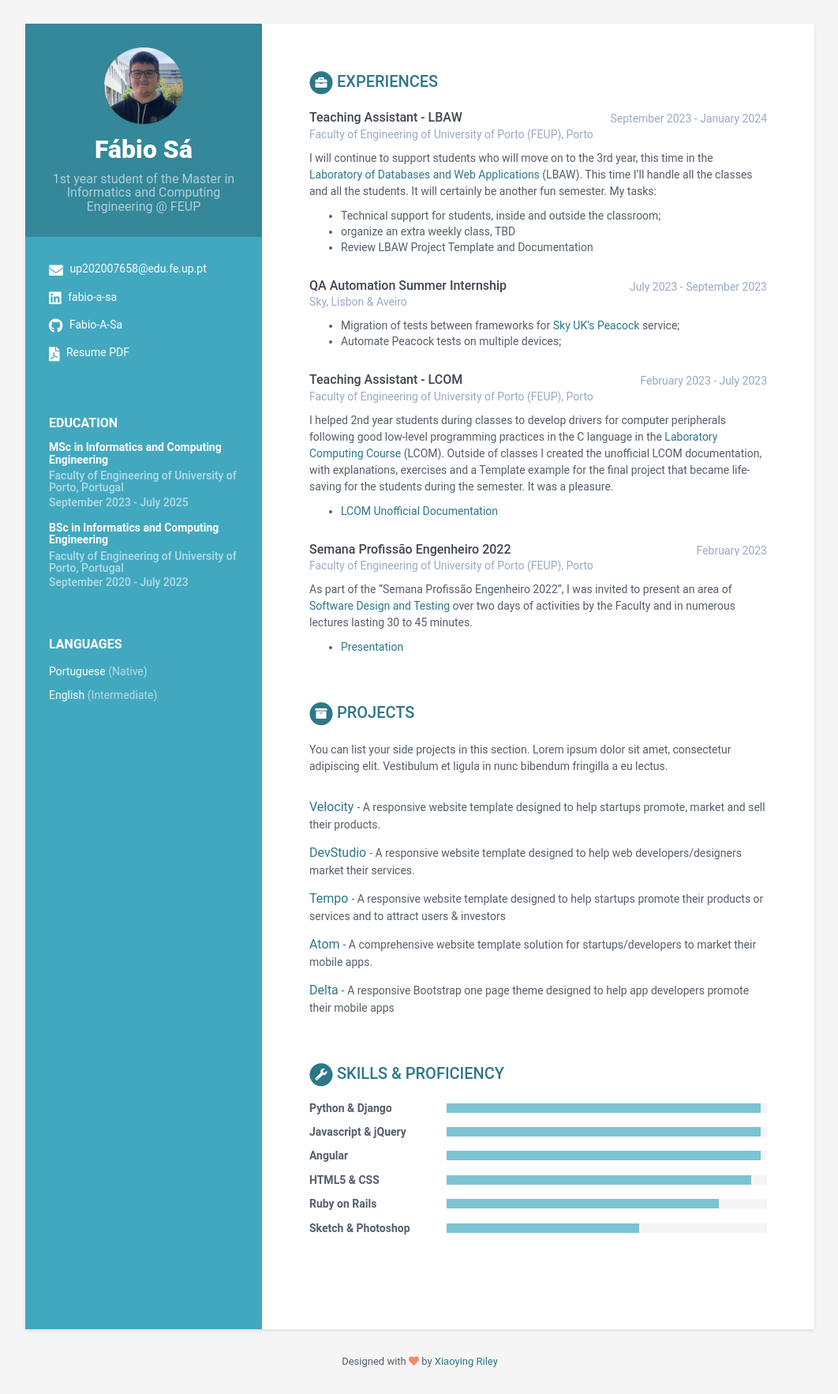
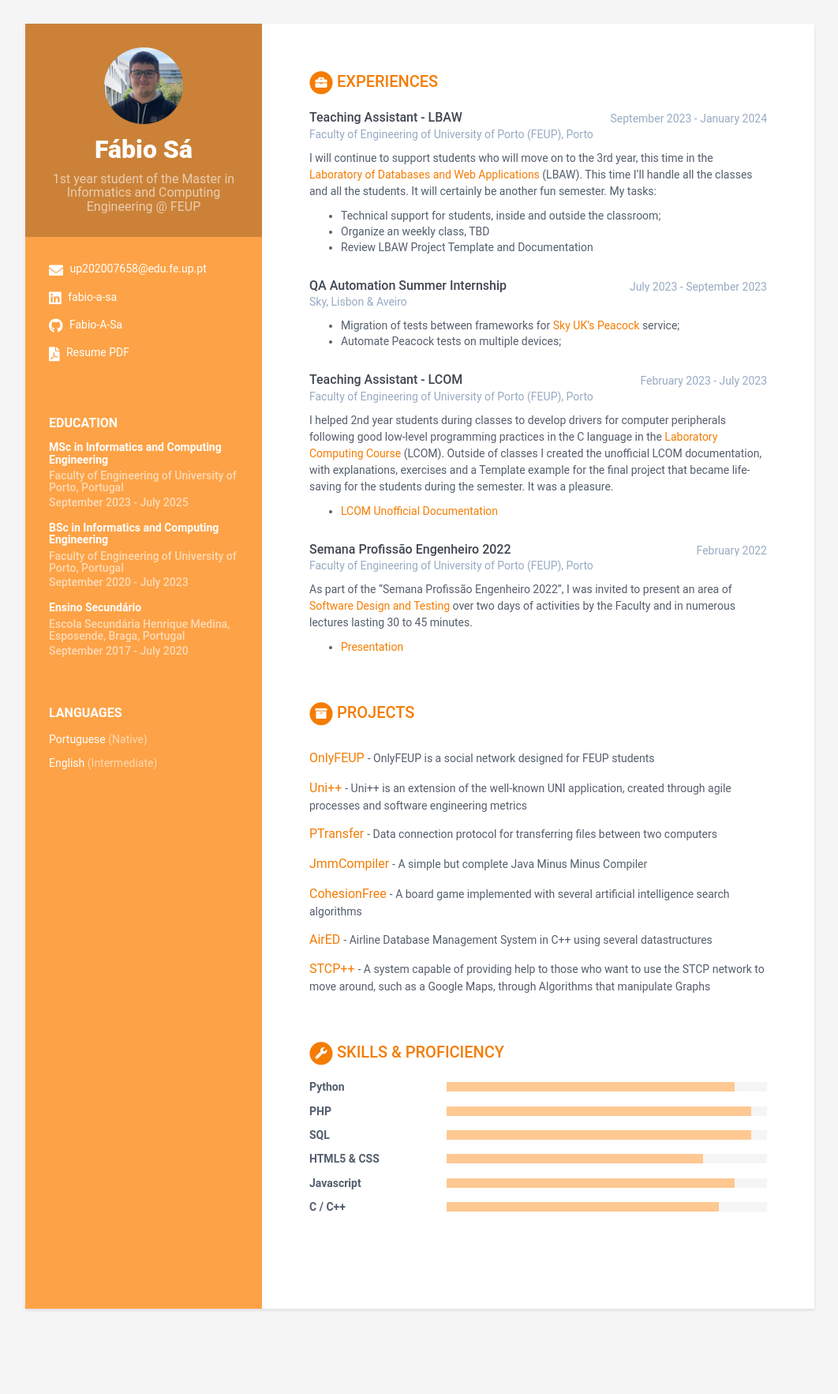
Before and after one commit to Fabio-A-Sa/Fabio-A-Sa.github.io, a Jekyll site: the page built from index.html, in a window 1280 px wide. Shown: the whole page at 79% size, without its empty margins (108-1170 px from the left). Built offline with Jekyll 4.4.1, drawn with Linux system fonts in a browser that asks for light colours; after the commit the page ends 1717 px from its top, so only the background shows below that.

Commit message:
cv updates

```diff
--- a/_config.yml
+++ b/_config.yml
@@ -1,7 +1,7 @@
 #Update all the sections by editing the data.yml file inside _data folder.
 
 # Site Settings
-title: My Resume
+title: Fabio's Resume
 url: 'http://webjeda.com'
 
 #change it according to your repository name
@@ -10,7 +10,7 @@ url: 'http://webjeda.com'
 
 description: A beautiful Jekyll theme for creating resume
 # Style will be applied only after restarting the build or serve. Just choose one of the options.
-theme_skin: blue # blue turquoise green berry orange ceramic
+theme_skin: orange # blue turquoise green berry orange ceramic
 chrome_mobile_color: #use hex colors (ex:#1976d2) or leave empty if you don't want a color for chrome mobile searchbar
 
 # Tracker
--- a/_data/data.yml
+++ b/_data/data.yml
@@ -1,16 +1,12 @@
-#
-# Be aware that even a small syntax error here can lead to failures in output.
-#
-
 sidebar:
-    position: left # position of the sidebar : left or right
-    about: False # set to False or comment line if you want to remove the "how to use?" in the sidebar
-    education: True # set to False if you want education in main section instead of in sidebar
+    position: left
+    about: False
+    education: True
 
     # Profile information
     name: Fábio Sá
     tagline: 1st year student of the Master in Informatics and Computing Engineering @ FEUP
-    avatar: profile.png  #place a 100x100 picture inside /assets/images/ folder and provide the name of the file below
+    avatar: profile.png
 
     # Sidebar links
     email: up202007658@edu.fe.up.pt
@@ -37,8 +33,12 @@ education:
       - degree: BSc in Informatics and Computing Engineering
         university: Faculty of Engineering of University of Porto, Portugal
         time: September 2020 - July 2023
+      - degree: Ensino Secundário
+        university: Escola Secundária Henrique Medina, Esposende, Braga, Portugal
+        time: September 2017 - July 2020
 
 experiences:
+
     title: Experiences
     info:
 
@@ -48,7 +48,7 @@ experiences:
         details: |
           I will continue to support students who will move on to the 3rd year, this time in the <a href="https://sigarra.up.pt/feup/pt/ucurr_geral.ficha_uc_view?pv_ocorrencia_id=501685">Laboratory of Databases and Web Applications</a> (LBAW). This time I'll handle all the classes and all the students. It will certainly be another fun semester. My tasks:
           - Technical support for students, inside and outside the classroom;
-          - organize an extra weekly class, TBD
+          - Organize an weekly class, TBD
           - Review LBAW Project Template and Documentation
 
       - role: QA Automation Summer Internship
@@ -66,59 +66,64 @@ experiences:
             - <a href="https://github.com/Fabio-A-Sa/Y2S2-LabComputadores" >LCOM Unofficial Documentation</a>
 
       - role: Semana Profissão Engenheiro 2022
-        time: February 2023
+        time: February 2022
         company: Faculty of Engineering of University of Porto (FEUP), Porto
         details: |
           As part of the "Semana Profissão Engenheiro 2022", I was invited to present an area of <a href="https://sigarra.up.pt/feup/pt/ucurr_geral.ficha_uc_view?pv_ocorrencia_id=484407">Software Design and Testing</a> over two days of activities by the Faculty and in numerous lectures lasting 30 to 45 minutes.
             - <a href="https://github.com/Fabio-A-Sa/Y2S1-LabTesteSoftware/tree/main/SPE%20-%20Semana%20Profissão%20Engenheiro">Presentation</a>
+
 projects:
     title: Projects
     intro: >
-      You can list your side projects in this
-      section. Lorem ipsum dolor sit amet, consectetur adipiscing elit.
-      Vestibulum et ligula in nunc bibendum fringilla a eu lectus.
+
     assignments:
-      - title: Velocity
-        link: "#hook"
-        tagline: "A responsive website template designed to help startups promote, market and sell their products."
+      - title: OnlyFEUP
+        link: "https://github.com/Fabio-A-Sa/Y3S1-LabDBWeb/tree/main/Project"
+        tagline: "OnlyFEUP is a social network designed for FEUP students"
 
-      - title: DevStudio
-        link: "#"
-        tagline: "A responsive website template designed to help web developers/designers market their services."
+      - title: Uni++
+        link: "https://github.com/Fabio-A-Sa/Y2S2-SoftwareEngineer/tree/main/Project"
+        tagline: "Uni++ is an extension of the well-known UNI application, created through agile processes and software engineering metrics"
 
-      - title: Tempo
-        link: "#"
-        tagline: "A responsive website template designed to help startups promote their products or services and to attract users &amp; investors"
+      - title: PTransfer
+        link: "https://github.com/Fabio-A-Sa/Y3S1-RedesComputadores/tree/main/Project1"
+        tagline: "Data connection protocol for transferring files between two computers"
 
-      - title: Atom
-        link: "#"
-        tagline: "A comprehensive website template solution for startups/developers to market their mobile apps."
+      - title: JmmCompiler
+        link: "https://github.com/Fabio-A-Sa/Y3S2-Compiladores/tree/main/Project/CheckpointFinal"
+        tagline: "A simple but complete Java Minus Minus Compiler"
 
-      - title: Delta
-        link: "#"
-        tagline: "A responsive Bootstrap one page theme designed to help app developers promote their mobile apps"
+      - title: CohesionFree
+        link: "https://github.com/Fabio-A-Sa/Y3S2-InteligenciaArtificial/tree/main/Project%201"
+        tagline: "A board game implemented with several artificial intelligence search algorithms"
+
+      - title: AirED
+        link: "https://github.com/Fabio-A-Sa/Y2S1-AlgoritmosEstruturasDeDados/tree/main/Project%201"
+        tagline: "Airline Database Management System in C++ using several datastructures"
+
+      - title: STCP++
+        link: "https://github.com/Fabio-A-Sa/Y2S1-AlgoritmosEstruturasDeDados/tree/main/Project%202"
+        tagline: "A system capable of providing help to those who want to use the STCP network to move around, such as a Google Maps, through Algorithms that manipulate Graphs"
 
 skills:
     title: Skills &amp; Proficiency
 
     toolset:
-      - name: Python & Django
-        level: 98%
 
-      - name: Javascript & jQuery
-        level: 98%
+      - name: Python
+        level: 90%
 
-      - name: Angular
-        level: 98%
+      - name: PHP
+        level: 95%
+
+      - name: SQL
+        level: 95%
 
       - name: HTML5 & CSS
-        level: 95%
+        level: 80%
 
-      - name: Ruby on Rails
+      - name: Javascript
+        level: 90%
+
+      - name: C / C++
         level: 85%
-
-      - name: Sketch & Photoshop
-        level: 60%
-
-footer: >
-    Designed with <i class="fas fa-heart"></i> by <a href="http://themes.3rdwavemedia.com" target="_blank" rel="nofollow">Xiaoying Riley</a>
```
Also changed, not shown: favicon.ico (deleted), 3 other files.
